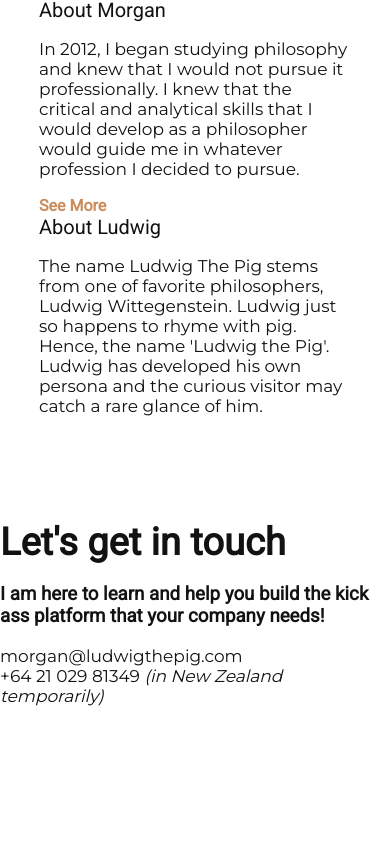
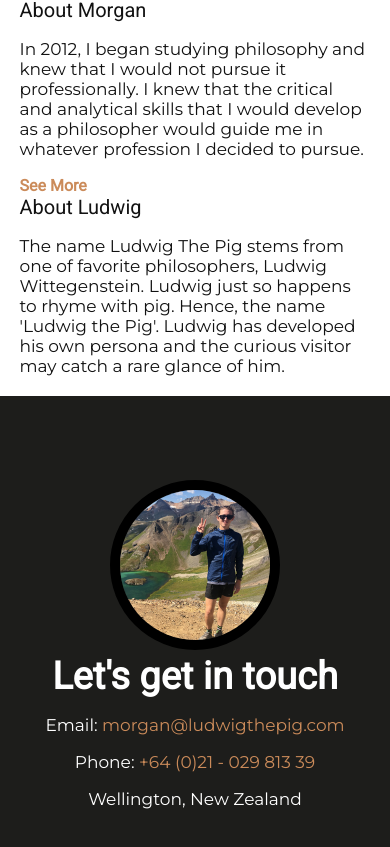
Before and after one commit to LudwigThePig/ludwigThePig.com, a React (Create React App) app: page / in a window 390 px wide. Shown: the part 2454-3301 px from the top of the page. Built offline with nearby package versions, Linux system fonts and the light colour scheme.

Commit message:
completed entire first draft of site

```diff
--- a/src/App.js
+++ b/src/App.js
@@ -14,6 +14,9 @@ import exercise from './img/exercise-300w.jpg';
 import klackers from './img/klackers-300w.jpg';
 import markdown from './img/markdown-300w.jpg';
 import drum from './img/drum-300w.jpg';
+import contact from './img/contact-300w.jpg';
+
+
 
 library.add(fab);
 
@@ -389,12 +392,18 @@ class Contact extends Component{
   render(){
     return(
       <div id="contact" className="body">
-        <h1>Let's get in touch</h1>
-        <h3>I am here to learn and help you build the kick ass platform that your company needs!</h3>
-        <p>morgan@ludwigthepig.com
-          <br />
-          +64 21 029 81349 <i>(in New Zealand temporarily)</i>
-        </p>
+        <div className="jumbo">
+          <div className="left-col">
+            <h1>Let's get in touch</h1>
+            <p>Email: <a href="mailto:morgan@ludwigthepig.com">morgan@ludwigthepig.com</a></p>
+            <p>Phone: <a href="tel:+6402102981349">+64 (0)21 - 029 813 39</a></p>
+            <p>Wellington, New Zealand</p>
+          </div>
+
+        <div className="right-col">
+          <img src={contact} alt="Morgan Galvin"></img>
+        </div>
+        </div>
       </div>
     )
   }
--- a/src/App.scss
+++ b/src/App.scss
@@ -470,7 +470,9 @@ ul{
   }
 }
 @media screen and (max-width: 640px){
-  #portfolio .proj-wrapper{
+  #portfolio {
+    .right-col{padding: 0;}
+    .proj-wrapper{
       p{ font-size: 16px;}
       span{ font-size: 24px;}
       img{
@@ -478,7 +480,7 @@ ul{
         width: 150px;
         height: 150px;
       }
-
+    }
   }
 }
 
@@ -508,27 +510,69 @@ ul{
     color: $secondary-clr;
     font-size: 1em;
   }
+}
 .long{
-    height: 180vh;
-    color: green;
-  }
+  height: 140vh;
 }
 @media screen and (max-width: $break-large){
+  #about{
+    width: 90vw;
+}
 .long{
-  height: 180vh;
+  height: 160vh;
   p{font-size: 18px !important;}
   }
 }
 @media screen and (max-width: $break-medium){
   .long{
-  height: 200vh;
+  height: 170vh;
 }
 }
 
 
 //BEGIN CONTACT STYLING
 #contact{
-  height: 80vh;
+  height: 70vh;
+  background: $third-clr;
+  color: #fff;
+  a{
+    color: $secondary-clr;
+    text-decoration: none;
+  }
+  a:hover{color: #fff}
+  .jumbo{
+    display: flex;
+    justify-content: space-around;
+    margin: auto;
+    width: 80vw;
+  }
+  .left-col{
+    width: 50%;
+  }
+  img{
+    height: 250px;
+    width: auto;
+    border: 10px solid #000;
+    border-radius: 50%;
+  }
+  img:hover{
+    border: 10px solid $primary-clr;
+  }
+}
+@media screen and (max-width: $break-large){
+  #contact .jumbo{
+    flex-direction: column-reverse;
+    align-items: center;
+    justify-content: flex-start;
+    width: 100%;
+    img{
+      height: 150px;
+    }
+    .left-col{ //now bottom row
+      width: 100%;
+      text-align: center;
+    }
+  }
 }
 
 //END CONTACT STYLING
@@ -538,6 +582,7 @@ footer{
     color:black;
     height: 10vh;
   border-radius:5px 5px 0 0;
+  box-shadow: 0 0 0 4px  $third-clr; //hides white background exposed by border-radius
   display: flex;
   justify-content: center;
   align-items: center;
```
Also changed, not shown: src/img/contact-300w.jpg (added). Lines whose indentation alone changed are shown as unchanged.
